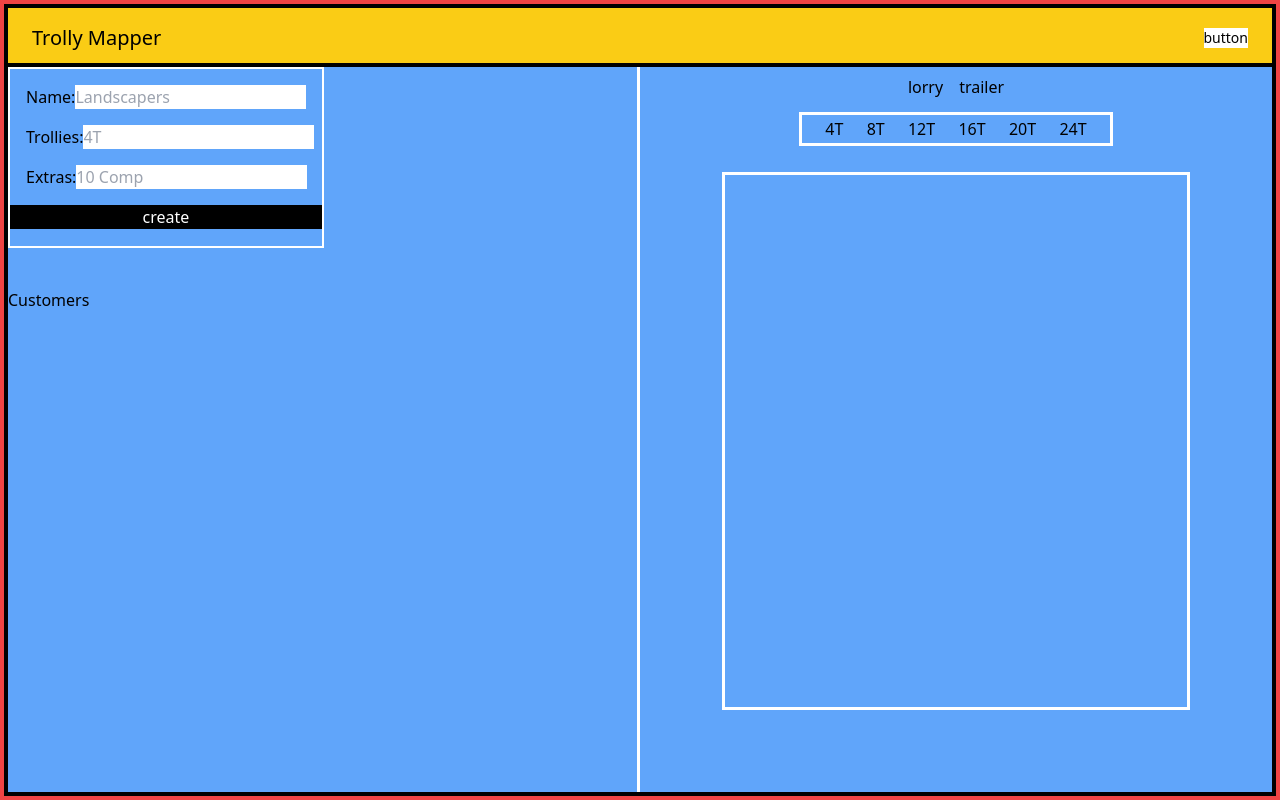
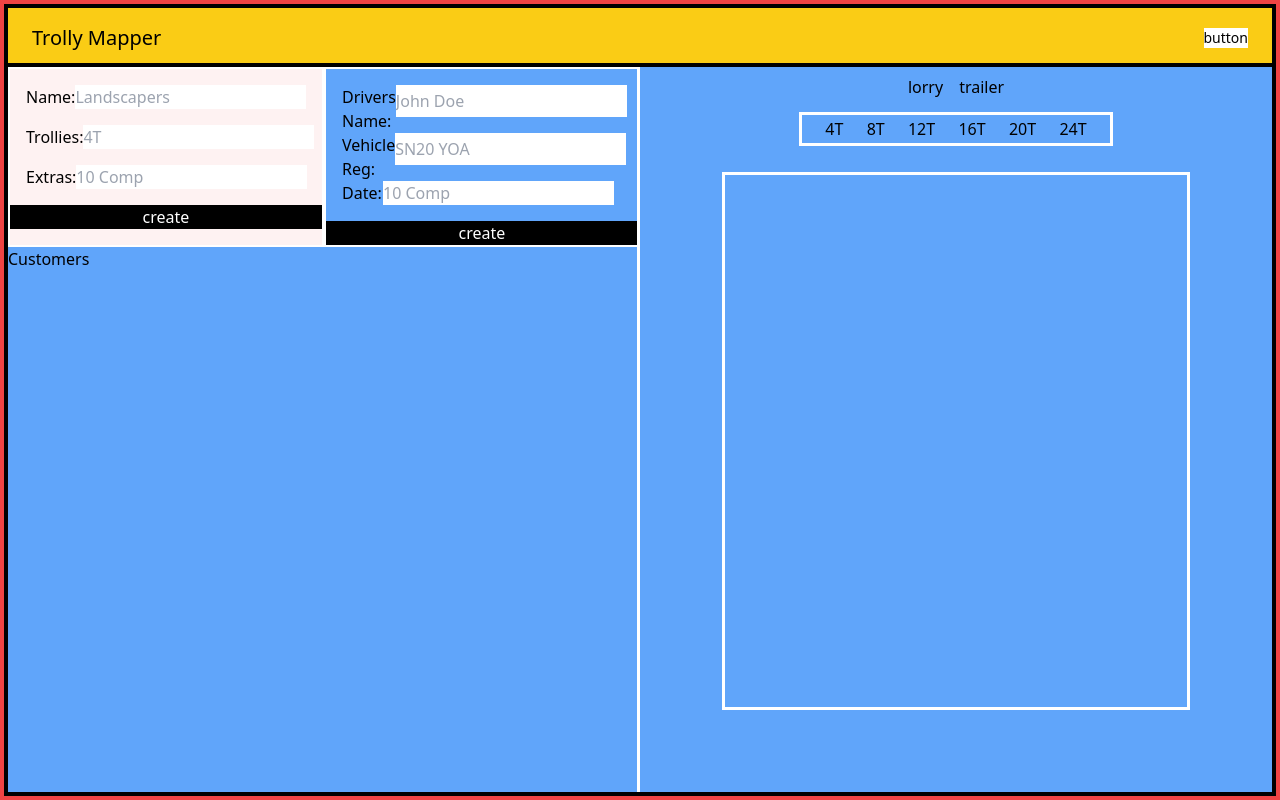
Before and after one commit to LGRV-alt/trolley-mapper, a React (Vite) app: page / in a window 1280 px wide. Built offline with nearby package versions, Linux system fonts and the light colour scheme.

Commit message:
component for vehicle info
component started for the vehicle info to the page

```diff
--- a/src/components/CustomerSection.jsx
+++ b/src/components/CustomerSection.jsx
@@ -1,23 +1,29 @@
 import { useState } from "react";
-import NewCustomerButton from "./NewCustomerButton";
+import NewCustomerForm from "./NewCustomerForm";
+import VehicleInfo from "./VehicleInfo";
 
 function CustomerSection({ onClick }) {
   const [customerList, setCustomerList] = useState([]);
   console.log("customerList:", customerList);
   return (
     <div>
-      <NewCustomerButton
-        setCustomerList={setCustomerList}
-        customerList={customerList}
-      />
+      <div className="grid grid-cols-2 grid-rows-1">
+        <NewCustomerForm
+          setCustomerList={setCustomerList}
+          customerList={customerList}
+        />
+        <VehicleInfo />
+      </div>
+
+      {/* TODO - Section to add a date reg etc */}
       {/* TODO - Change this to a component for each customer */}
       <h2>Customers</h2>
       <h3>{customerList.name}</h3>
       {customerList.map((item, index) => (
         <div key={index} onClick={() => onClick([item.name])}>
-          <h3>{item.name}</h3>
-          <h3>{item.trollies + "T"}</h3>
-          <h3>{item.extras}</h3>
+          <h3>
+            {item.name} {item.trollies} {item.extras}
+          </h3>
         </div>
       ))}
     </div>
--- a/src/components/NewCustomerButton.jsx
+++ b/src/components/NewCustomerForm.jsx
@@ -19,7 +19,7 @@ function NewCustomerButton({ setCustomerList, customerList }) {
     setForm({ ...form, [key]: event.target.value });
   }
   return (
-    <div className="border-2 border-white w-1/2 h-1/4 mb-10">
+    <div className="border-2 border-white  bg-red-50">
       <form className="flex flex-col justify mt-4 ml-4">
         <label className="flex justify-between w-full">
           Name:
--- /dev/null
+++ b/src/components/VehicleInfo.jsx
@@ -0,0 +1,38 @@
+function VehicleInfo() {
+  return (
+    <div className="border-2 border-white ">
+      <form className="flex flex-col justify mt-4 ml-4">
+        <label className="flex justify-between w-full">
+          Drivers Name:
+          <input
+            className="mb-4 mr-6"
+            type="text"
+            name="driversName"
+            placeholder="John Doe"
+          />
+        </label>
+        <label className="flex justify-between">
+          Vehicle Reg:
+          <input
+            className=" mb-4 mr-6"
+            type="text"
+            name="vehicleReg"
+            placeholder="SN20 YOA"
+          />
+        </label>
+        <label className="flex justify-between">
+          Date:
+          <input
+            className="mr-6"
+            type="text"
+            name="extras"
+            placeholder="10 Comp"
+          />
+        </label>
+      </form>
+      <button className=" w-full bg-black text-white mt-4">create</button>
+    </div>
+  );
+}
+
+export default VehicleInfo;
```
